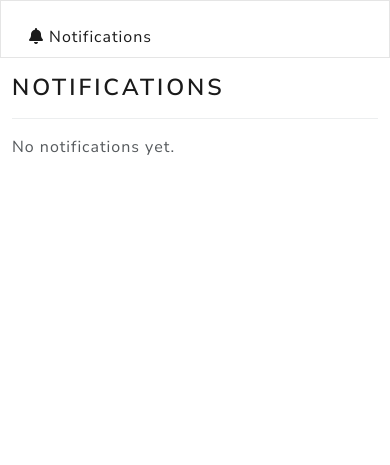
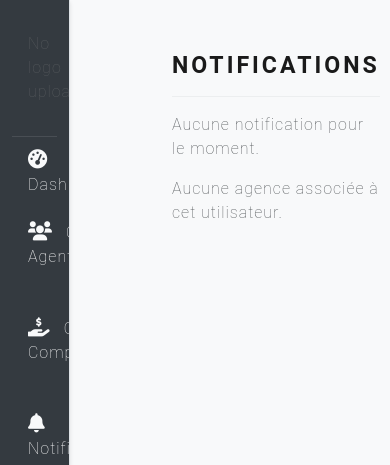
Before and after one commit to codebadolo/SaaS-Reg, a Django app: page /list/ in a window 390 px wide. Shown: the top 465 px of the page. Run offline with Django 5.2, Linux system fonts and the light colour scheme; a user stored in the database is signed in; data comes from the database, SQL or seed files in the repository; some libraries are stand-ins or nearby versions.

Commit message:
notification list base agency

```diff
--- a/accounts/templates/accounts/notification_list.html
+++ b/accounts/templates/accounts/notification_list.html
@@ -1,26 +1,7 @@
-{# notifications/templates/notifications/notification_list.html #}
-{% extends 'accounts/base.html' %}
+{% extends 'accounts/base_agency.html' %}
 {% load static %}
 
-{% block content %}
-<div class="container-fluid">
-    <div class="row">
-        {# Sidebar #}
-        <nav id="sidebar" class="col-md-3 col-lg-2 d-md-block bg-light sidebar">
-            <div class="position-sticky pt-3">
-                <ul class="nav flex-column">
-                    <li class="nav-item">
-                        <a class="nav-link active" aria-current="page" href="{% url 'notifications:notification_list' %}">
-                            <i class="fas fa-bell"></i> Notifications
-                        </a>
-                    </li>
-                    {# Add more sidebar links as needed #}
-                </ul>
-            </div>
-        </nav>
-
-        {# Main Content #}
-        <main class="col-md-9 ms-sm-auto col-lg-10 px-md-4">
+{% block main_content %}
 <div class="d-flex justify-content-between flex-wrap flex-md-nowrap align-items-center pt-3 pb-2 mb-3 border-bottom">
     <h1 class="h2">Notifications</h1>
 </div>
@@ -32,16 +13,19 @@
                 {{ notification.message }}
                 <span class="badge bg-primary rounded-pill">{{ notification.timestamp }}</span>
                 {% if not notification.is_read %}
-                                <a href="{% url 'notifications:mark_as_read' notification.id %}" class="btn btn-sm btn-outline-secondary">Mark as Read</a>
+                    <a href="{% url 'notifications:mark_as_read' notification.id %}" class="btn btn-sm btn-outline-secondary">Marquer comme lu</a>
                 {% endif %}
             </li>
         {% endfor %}
     </ul>
 {% else %}
-                <p>No notifications yet.</p>
+    <p>Aucune notification pour le moment.</p>
 {% endif %}
 
-        </main>
-    </div>
-</div>
+{% if agency %}
+    <a href="{% url 'accounts:agency_detail' pk=agency.pk %}">Retour au détail de l'agence</a>
+{% else %}
+    <p>Aucune agence associée à cet utilisateur.</p>
+{% endif %}
+
 {% endblock %}
```
Lines whose indentation alone changed are shown as unchanged.
